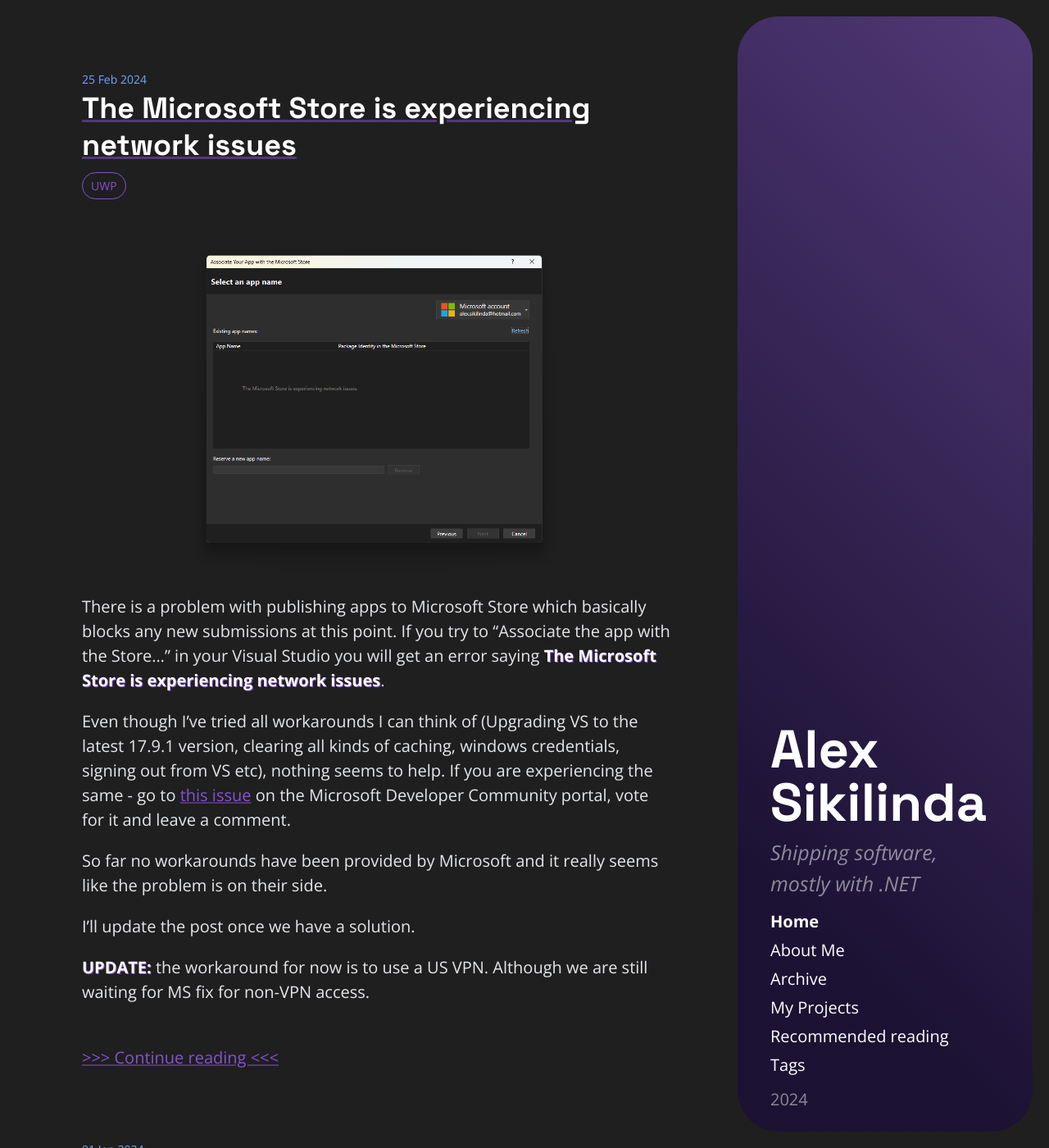
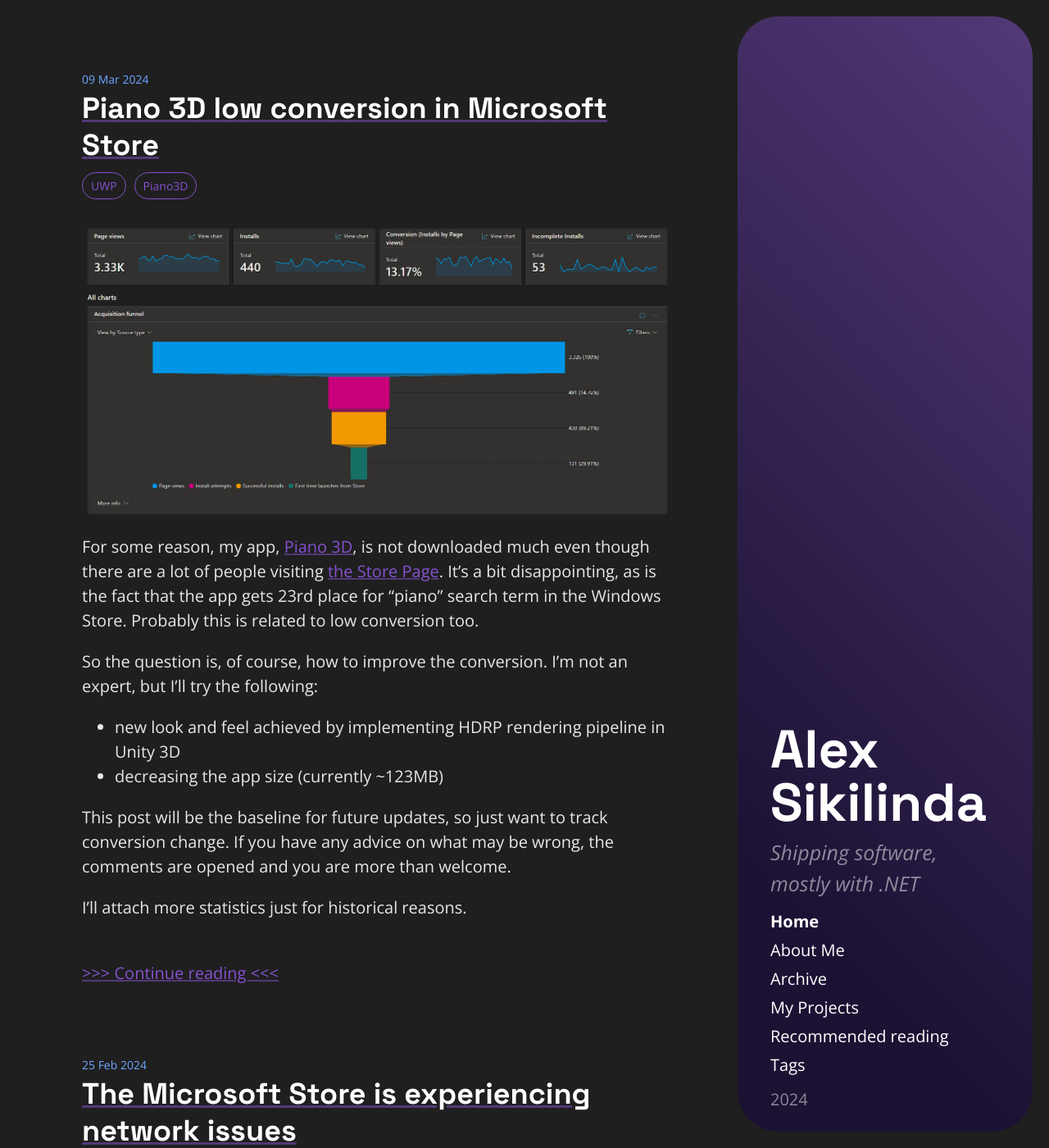
Before and after one commit to AlexSikilinda/alexsikilinda.github.io, a Jekyll site: the page built from index.html, in a window 1280 px wide and 1400 px high. Shown: the whole window at 82% size. Built offline with Jekyll 4.4.1, drawn with Linux system fonts in a browser that asks for light colours; the list of posts is cut into pages by our own code; some of the changed text lies outside the part shown.

Commit message:
new low conversion post

```diff
--- a/_posts/2024-02-25-the-microsoft-store-is-experiencing-network-issues.md
+++ b/_posts/2024-02-25-the-microsoft-store-is-experiencing-network-issues.md
@@ -20,3 +20,5 @@
 I'll update the post once we have a solution.
 
 **UPDATE:** the workaround for now is to use a US VPN. Although we are still waiting for MS fix for non-VPN access.
+
+**UPDATE2:** the issue seem to be fixed, no workarounds required.
--- /dev/null
+++ b/_posts/2024-03-09-piano-3d-low-conversion-in-microsoft-store.md
@@ -0,0 +1,41 @@
+---
+layout: post
+title: "Piano 3D low conversion in Microsoft Store"
+date: 2024-03-09 00:00:01
+comments: true
+analytics: true
+tags: UWP Piano3D
+---
+
+<img src='/public/images/2024/piano3dLowConversion/piano3dAcquisition.png' alt="a aquisition funnel graph of Piano 3D app on Windows"/>
+
+For some reason, my app, [Piano 3D](https://piano3d.com), is not downloaded much even though there are a lot of people visiting [the Store Page](https://apps.microsoft.com/detail/9wzdncrdcwvn?hl=en-us). It's a bit disappointing, as is the fact that the app gets 23rd place for "piano" search term in the Windows Store. Probably this is related to low conversion too.
+
+So the question is, of course, how to improve the conversion. I'm not an expert, but I'll try the following:
+
+- new look and feel achieved by implementing HDRP rendering pipeline in Unity 3D
+- decreasing the app size (currently ~123MB)
+
+This post will be the baseline for future updates, so just want to track conversion change.
+If you have any advice on what may be wrong, the comments are opened and you are more than welcome.
+
+I'll attach more statistics just for historical reasons.
+<br>
+
+### Installs
+
+<img src='/public/images/2024/piano3dLowConversion/piano3dInstalls.png' alt="a graph of Piano 3D isntalls"/>
+
+### Incomplete Installs
+
+I have a feeling the download doesn't quite work for some users, so they either stop it or are just unable to finish installing. In fact, I was contacted by a user saying he's not able to install the app from the Windows Store, even though he tried to do it repeatedly with the same result - the download gets stuck. I hope decreasing the size of the app will help with it, but it really seems like a Microsoft issue I have little control of.
+
+<img src='/public/images/2024/piano3dLowConversion/piano3dIncompleteInstalls.png' alt="a graph of Piano 3D incomplete installs"/>
+
+### Usage
+
+We can see that there are more existing users using the app than new ones. I find it a little bit strange, but probably explainable by the low conversion rating.
+
+<img src='/public/images/2024/piano3dLowConversion/piano3dUsage.png' alt="a graph of Piano 3D usage"/>
+
+I'm going to release a new updated version with significant improvements which hopefully will improve the conversion and post my updates and findings in future posts.
```
Also changed, not shown: public/images/2024/piano3dLowConversion/piano3dAcquisition.png (added), public/images/2024/piano3dLowConversion/piano3dIncompleteInstalls.png (added), public/images/2024/piano3dLowConversion/piano3dInstalls.png (added), public/images/2024/piano3dLowConversion/piano3dUsage.png (added).
